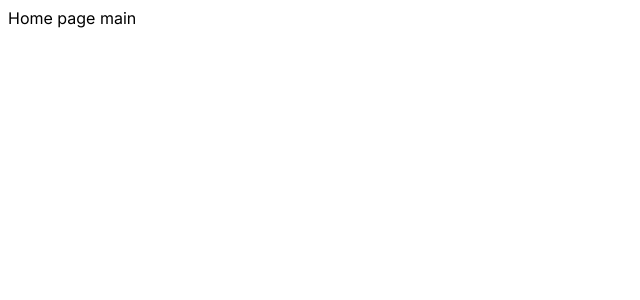
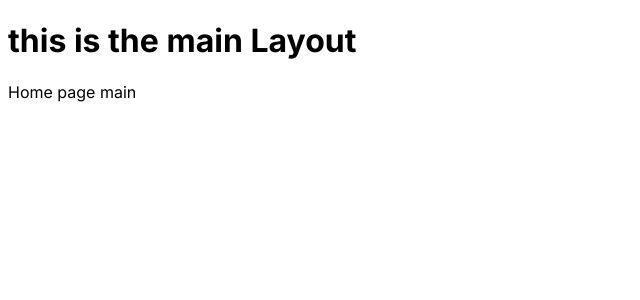
Before and after one commit to samade747/next-practice-, a Next.js app: page / in a window 1280 px wide. Shown: the top 300 px of the page, without its empty margins (0-640 px from the left). Built offline with nearby package versions, Linux system fonts and the light colour scheme.

Commit message:
8am 30 4 2024

```diff
--- a/src/app/layout.js
+++ b/src/app/layout.js
@@ -11,7 +11,9 @@
 export default function RootLayout({ children }) {
   return (
     <html lang="en">
-      <body className={inter.className}>{children}</body>
+      <body className={inter.className}>
+      <h1>this is the main Layout</h1>
+      {children}</body>
     </html>
   )
 }
```
Also changed, not shown: src/app/blog/layout.jsx (added, +13 -0 lines).
